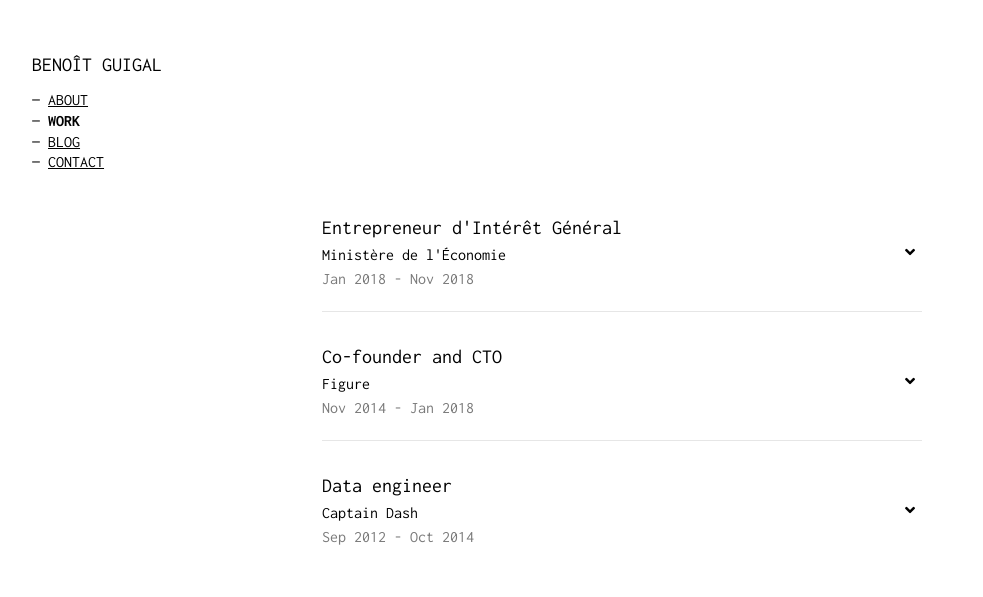
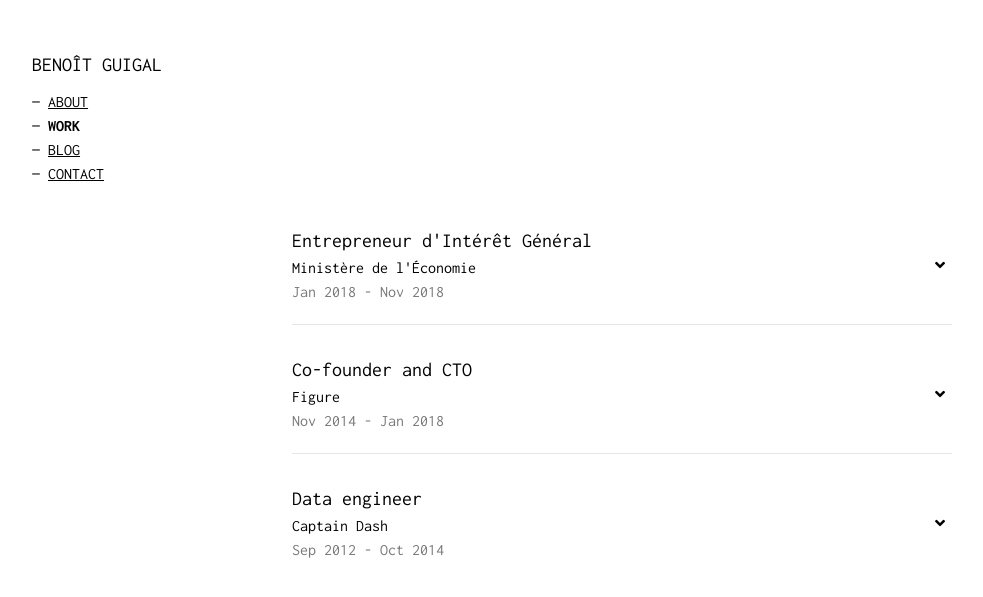
Before and after one commit to benoitguigal/benoitguigal.github.io, a Jekyll site: the page built from work.html, in a window 1280 px wide. Shown: the top 597 px of the page, without its empty margins (18-1001 px from the left). Built offline with Jekyll 4.4.1, drawn with Linux system fonts in a browser that asks for light colours.

Commit message:
mobile improvments

```diff
--- a/_includes/experience.html
+++ b/_includes/experience.html
@@ -15,7 +15,7 @@
         </div>
       </div>
     </div>
-    <div class="level-right">
+    <div class="level-right is-hidden-mobile">
       <div class="level-item">
         <span class="icon">
           <i id="icon-{{include.experience.name}}" class="fas fa-angle-down"></i>
--- a/css/style.scss
+++ b/css/style.scss
@@ -26,7 +26,7 @@
   }
 
   a:hover:not(#title) {
-    color: #e74c3c;
+    color: #1abc9c;
   }
 
 }
@@ -55,15 +55,16 @@
   margin-left: 50px;
   margin-top: 10px;
   margin-bottom: 40px;
-  line-height: 1.3em;
+  line-height: 1.5em;
 }
 
 
 #about {
 
   max-width: 700px;
-  padding-left: 50px;
-  padding-right: 50px;
+  padding-left: 20px;
+  padding-right: 20px;
+  margin-bottom: 50px;
 
   #skill-menu {
     margin-top: 20px;
@@ -81,8 +82,8 @@
 
 #experiences {
   max-width: 700px;
-  padding-left: 50px;
-  padding-right: 50px;
+  padding-left: 20px;
+  padding-right: 20px;
 
   .experience {
     padding-bottom: 20px;
@@ -126,6 +127,6 @@
 
 #contact {
   max-width: 700px;
-  padding-left: 50px;
-  padding-right: 50px;
+  padding-left: 20px;
+  padding-right: 20px;
 }
```
